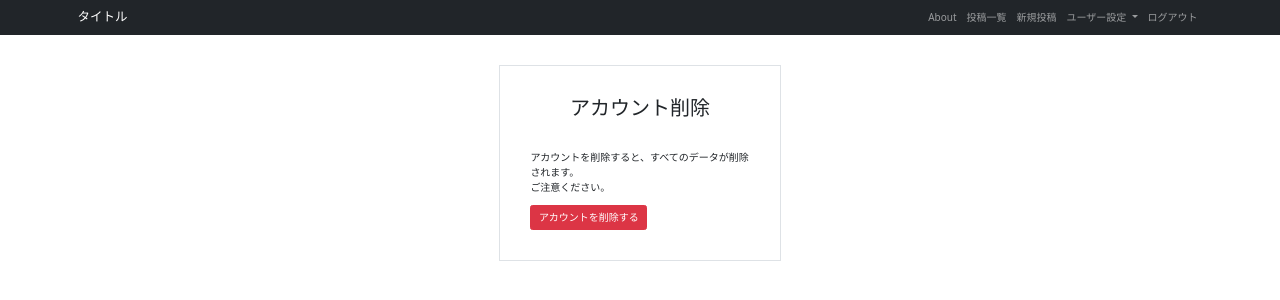
After one commit to stkch0832/blog_func-bv, a Django app: page /accounts/user/1/withdrawal in a window 1280 px wide. The commit adds this page. Shown: the top 300 px of the page. Run offline with Django 3.2, Linux system fonts and the light colour scheme; a user stored in the database is signed in; tables that the repository leaves empty hold one stand-in row (values such as "Sample post").

Commit message:
Add: User withdraw function

```diff
--- a/accounts/models.py
+++ b/accounts/models.py
@@ -140,7 +140,6 @@ def user_authentification(sender, instance, created, **kwargs):
 
 
 # === プロフィール === #
-
 class Profile(models.Model):
     user = models.OneToOneField(
         'User',
--- a/accounts/urls.py
+++ b/accounts/urls.py
@@ -14,5 +14,6 @@ urlpatterns = [
     path('user_profile/<int:pk>/edit', views.profile_edit, name='profile_edit'),
     path('user/<int:pk>/change_email', views.change_email, name='change_email'),
     path('user/<int:pk>/change_password', views.change_password, name='change_password'),
+    path('user/<int:pk>/withdrawal', views.withdrawal, name='withdrawal'),
 
 ]
--- a/accounts/views.py
+++ b/accounts/views.py
@@ -6,6 +6,14 @@ from .models import User, UserActivateToken, Profile
 from django.contrib.auth import authenticate, login, logout
 from django.contrib.auth.decorators import login_required
 from django.contrib.auth.password_validation import validate_password
+import json
+from django.http import JsonResponse
+from django.core.mail import EmailMessage
+from django.template.loader import render_to_string
+from django.http import JsonResponse
+import random
+import string
+
 
 def index(request):
     return render(request, 'accounts/index.html')
@@ -176,3 +184,59 @@ def change_password(request, pk):
     return render(request, 'accounts/changePassword_form.html', context={
         'change_password_form': change_password_form,
     })
+
+
+# ===== アカウント削除 ===== #
+@login_required
+def withdrawal(request, pk):
+    user_data = get_object_or_404(User, pk=pk)
+    if request.method == 'POST':
+        try:
+            # is_active = false
+            user_data.is_active = False
+
+            # メール通知
+            subject = 'Notice of completion of withdrawal process'
+            body = render_to_string(
+                'accounts/mail_text/withdraw.txt',context={
+                    'username': user_data.username,
+                })
+
+            from_email = ['admin@test.com']
+            to = [user_data.email]
+
+            email = EmailMessage(
+                subject,
+                body,
+                from_email,
+                to,
+            )
+            email.send()
+
+            # email = musk
+            new_email = generate_unique_email()
+            user_data.email = new_email
+            user_data.save()
+
+            # ログアウト
+            logout(request)
+            messages.success(request, 'アカウント削除の手続きを完了致しました')
+            return redirect('accounts:index')
+
+        except Exception as e:
+            return JsonResponse({'error': str(e)}, status=500)
+    else:
+        return render(request, 'accounts/withdrawal.html', context={
+            'user_data': user_data,
+        })
+
+
+def generate_unique_email():
+    random_string = ''.join(random.choices(string.ascii_letters + string.digits, k=35))
+    email = f"{random_string}@{''.join(random.choices(string.ascii_letters + string.digits, k=10))}.com"
+
+    while User.objects.filter(email=email).exists():
+        random_string = ''.join(random.choices(string.ascii_letters + string.digits, k=35))
+        email = f"{random_string}@{''.join(random.choices(string.ascii_letters + string.digits, k=10))}.com"
+
+    return email
--- /dev/null
+++ b/templates/accounts/mail_text/withdraw.txt
@@ -0,0 +1,4 @@
+{{ username }} 様
+
+退会処理が完了致しました。
+これまでご利用いただき、誠にありがとうございました。
--- /dev/null
+++ b/templates/accounts/withdrawal.html
@@ -0,0 +1,29 @@
+{% extends 'base.html' %}
+
+{% block title %}
+アカウント削除
+{% endblock %}
+
+{% block content %}
+
+<div class="w-25 border m-auto p-5">
+    <h2 class="text-center mb-5">アカウント削除</h2>
+    <p>アカウントを削除すると、すべてのデータが削除されます。<br>
+        ご注意ください。
+    </p>
+    <form action="" method="post">
+        {% csrf_token %}
+        <button id="confirmButton" class="btn btn-danger">アカウントを削除する</button>
+    </form>
+</div>
+
+<script>
+    function confirmButton() {
+        confirm('本当に削除しますか？');
+    }
+
+    let btn = document.getElementById('confirmButton');
+    btn.addEventListener('click', confirmButton);
+</script>
+
+{% endblock %}
--- a/templates/base.html
+++ b/templates/base.html
@@ -19,6 +19,9 @@
 
     {% include 'snippets/footer.html' %}
 
+    <!-- <script src="{% static 'js/main.js' %}"></script> -->
+
     <script src="https://cdn.jsdelivr.net/npm/bootstrap@5.0.2/dist/js/bootstrap.bundle.min.js" integrity="sha384-MrcW6ZMFYlzcLA8Nl+NtUVF0sA7MsXsP1UyJoMp4YLEuNSfAP+JcXn/tWtIaxVXM" crossorigin="anonymous"></script>
+
 </body>
 </html>
--- a/templates/snippets/header.html
+++ b/templates/snippets/header.html
@@ -23,7 +23,7 @@
                     <li><a class="dropdown-item" href="{% url 'accounts:profile_detail' user.pk %}">プロフィール設定</a></li>
                     <li><a class="dropdown-item" href="{% url 'accounts:change_email' user.pk %}">メールアドレス設定</a></li>
                     <li><a class="dropdown-item" href="{% url 'accounts:change_password' user.pk %}">パスワード設定</a></li>
-                    <li><a class="dropdown-item" href="#">アカウント削除</a></li>
+                    <li><a class="dropdown-item" href="{% url 'accounts:withdrawal' user.pk %}">アカウント削除</a></li>
                 </ul>
             </li>
             <li class="nav-item">
```
Also changed, not shown: media/accounts/user_images/カビゴン_SjtP0x9.png (added), media/accounts/user_images/カビゴン_U18vnxj.png (added).
